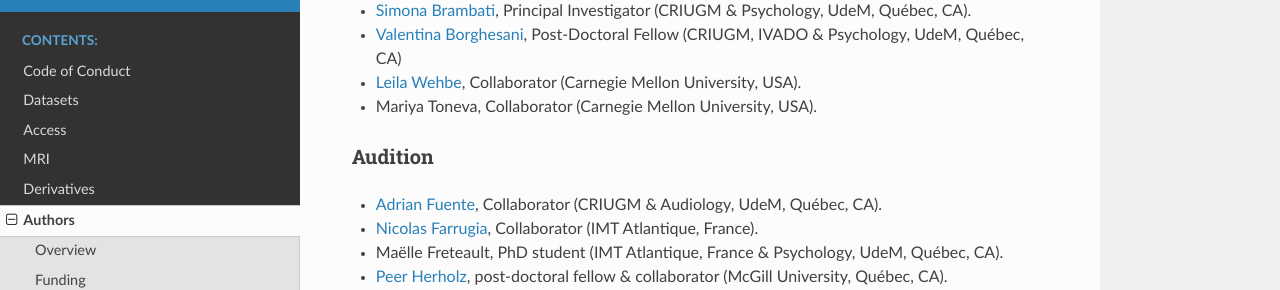
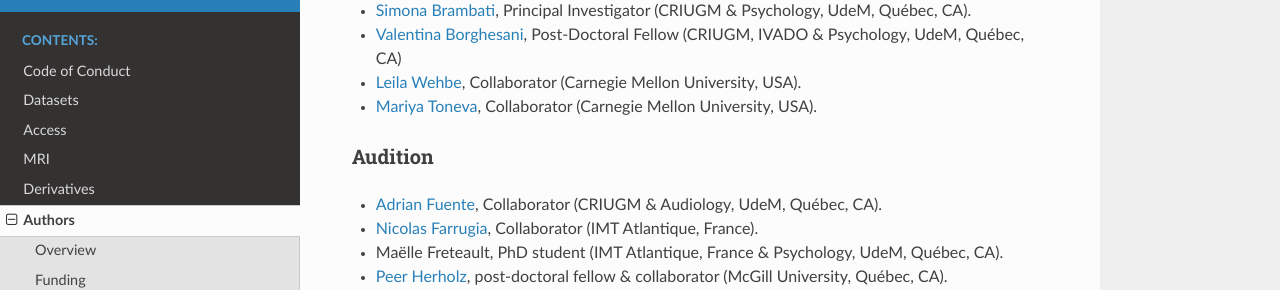
Before and after one commit to courtois-neuromod/cneuromod_docs, a Sphinx documentation site: the page built from source/AUTHORS.md, in a window 1280 px wide and 900 px high, scrolled down 1549 px. Shown: the part 161-451 px from the top of the window. Built offline with Sphinx 7.4.7 and the Read the Docs theme 2.0.0, drawn with Linux system fonts in a browser that asks for light colours; part of the change alters nothing that is shown.

```diff
--- a/source/AUTHORS.md
+++ b/source/AUTHORS.md
@@ -47,7 +47,7 @@ The Courtois NeuroMod project was made possible by a 6.3M CAD (2018-23, PI Belle
  * [Simona Brambati](http://www.criugm.qc.ca/en/researchers/laboratory-directors/57-pierre-rainville.html), Principal Investigator (CRIUGM & Psychology, UdeM, Québec, CA).
  * [Valentina Borghesani](https://valentina.borghesani.org/), Post-Doctoral Fellow (CRIUGM, IVADO & Psychology, UdeM, Québec, CA)
  * [Leila Wehbe](http://www.cs.cmu.edu/~lwehbe/), Collaborator (Carnegie Mellon University, USA).
- * Mariya Toneva, Collaborator (Carnegie Mellon University, USA).
+ * [Mariya Toneva](http://mtoneva.com/), Collaborator (Carnegie Mellon University, USA).
 
 ### Audition
  * [Adrian Fuente](http://www.criugm.qc.ca/en/researchers/laboratory-directors/225-adrian-fuente.html), Collaborator (CRIUGM & Audiology, UdeM, Québec, CA).
```
